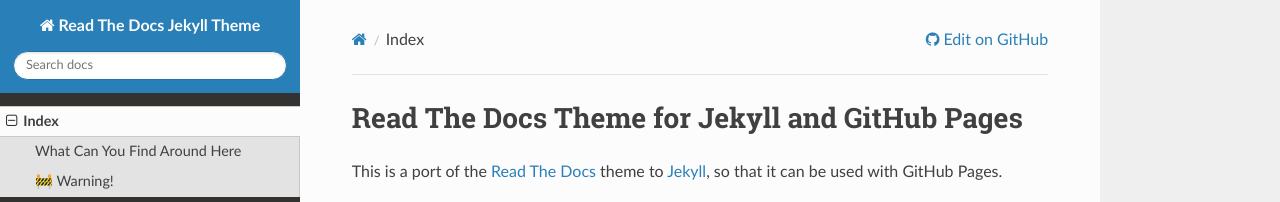
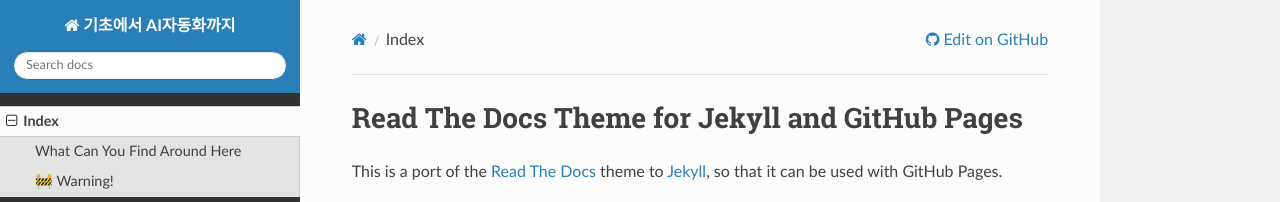
Before and after one commit to mankook/mankook, an MkDocs documentation site: the page built from docs/index.md, in a window 1280 px wide. Shown: the top 202 px of the page. Built offline with MkDocs 1.6.1, drawn with Linux system fonts in a browser that asks for light colours; nearby versions of some CDN libraries.

Commit message:
mkdocs edit

```diff
--- a/mkdocs.yml
+++ b/mkdocs.yml
@@ -1,5 +1,5 @@
-site_name: 'Read The Docs Jekyll Theme'
-site_description: 'Port of the Read the Docs theme to Jekyll to use with GitHub Pages.'
+site_name: '기초에서 AI자동화까지'
+site_description: '창의력을 구성하는 힘까지.'
 repo_url: 'https://github.com/carlosperate/jekyll-theme-rtd'
 repo_name: 'GitHub'
 docs_dir: 'docs/'
```
